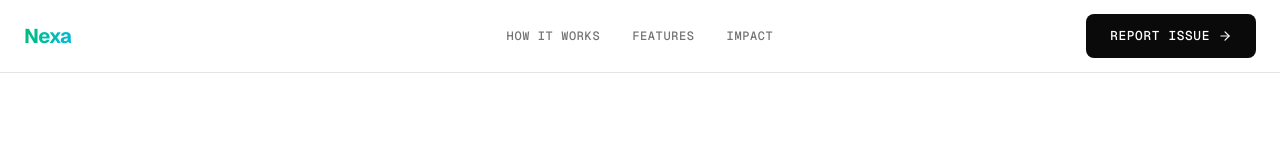
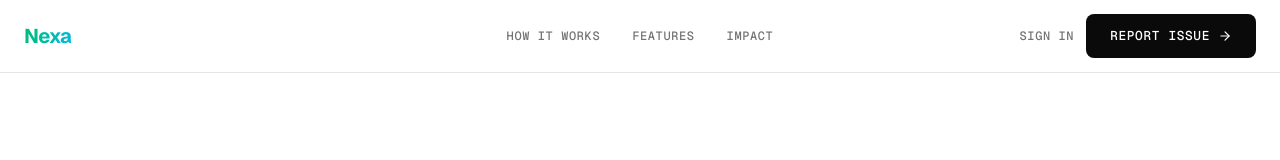
Before and after one commit to StanfordCS194/spr26-Team-24, a Next.js app in the folder nexa/: page /login in a window 1280 px wide. Shown: the top 160 px of the page. Built offline with nearby package versions, Linux system fonts and the light colour scheme; no server answers.

Commit message:
Added the login logout components to the authentication

```diff
--- a/nexa/src/components/navbar.tsx
+++ b/nexa/src/components/navbar.tsx
@@ -1,9 +1,14 @@
 "use client";
 
+// Navbar is a client component because it uses usePathname() for active-link styling
+// and useEffect to fetch the current user after the page loads.
+
+import { useState, useEffect } from "react";
 import Link from "next/link";
-import { usePathname } from "next/navigation";
+import { usePathname, useRouter } from "next/navigation";
 import { ArrowRight } from "lucide-react";
 import { Logo } from "@/components/logo";
+import { Button } from "@/components/ui/button";
 
 const NAV_LINKS = [
   { href: "/#how-it-works", label: "How It Works" },
@@ -11,8 +16,33 @@ const NAV_LINKS = [
   { href: "/#stats", label: "Impact" },
 ];
 
+interface AuthUser {
+  id: string;
+  email: string;
+  name: string | null;
+}
+
 export function Navbar() {
   const pathname = usePathname();
+  const router = useRouter();
+
+  // undefined = still loading, null = not logged in, object = logged in
+  const [user, setUser] = useState<AuthUser | null | undefined>(undefined);
+
+  // Fetch the current user once on mount — the browser automatically sends the session cookie
+  useEffect(() => {
+    fetch("/api/auth/me")
+      .then((r) => (r.ok ? r.json() : null))
+      .then(setUser)
+      .catch(() => setUser(null));
+  }, [pathname]); // re-check auth whenever the route changes (e.g. after login/logout)
+
+  async function handleLogout() {
+    await fetch("/api/auth/logout", { method: "POST" });
+    setUser(null);
+    router.push("/");
+    router.refresh();
+  }
 
   return (
     <nav className="sticky top-0 z-50 border-b border-border bg-background/95 backdrop-blur-sm">
@@ -33,7 +63,25 @@ export function Navbar() {
           ))}
         </div>
 
-        <div className="justify-self-end">
+        <div className="flex items-center justify-self-end gap-3">
+          {/* Show nothing while we're checking the session to avoid a flash */}
+          {user === undefined ? null : user ? (
+            <>
+              <span className="hidden text-sm text-muted-foreground md:block">
+                {user.name || user.email}
+              </span>
+              <Button variant="outline" size="sm" onClick={handleLogout}>
+                Sign out
+              </Button>
+            </>
+          ) : (
+            <>
+              <Link
+                href="/login"
+                className="font-mono text-xs font-medium uppercase tracking-wider text-muted-foreground transition-colors hover:text-foreground"
+              >
+                Sign in
+              </Link>
               <Link
                 href="/report"
                 className={`btn-cta btn-cta-dark ${pathname === "/report" ? "opacity-70" : ""}`}
@@ -41,6 +89,19 @@ export function Navbar() {
                 Report Issue
                 <ArrowRight className="size-3.5" />
               </Link>
+            </>
+          )}
+
+          {/* When logged in, still show the Report Issue button */}
+          {user && (
+            <Link
+              href="/report"
+              className={`btn-cta btn-cta-dark ${pathname === "/report" ? "opacity-70" : ""}`}
+            >
+              Report Issue
+              <ArrowRight className="size-3.5" />
+            </Link>
+          )}
         </div>
       </div>
     </nav>
```
Lines whose indentation alone changed are shown as unchanged.
